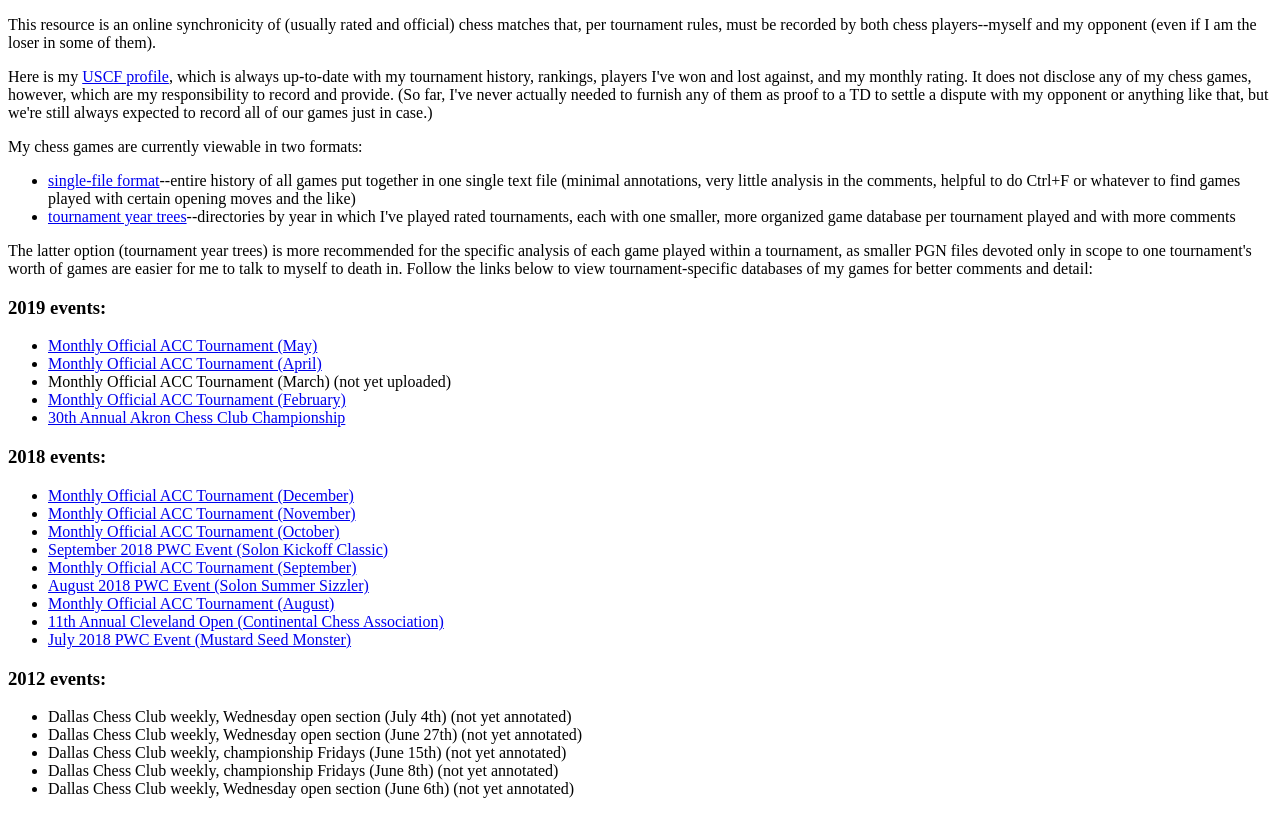
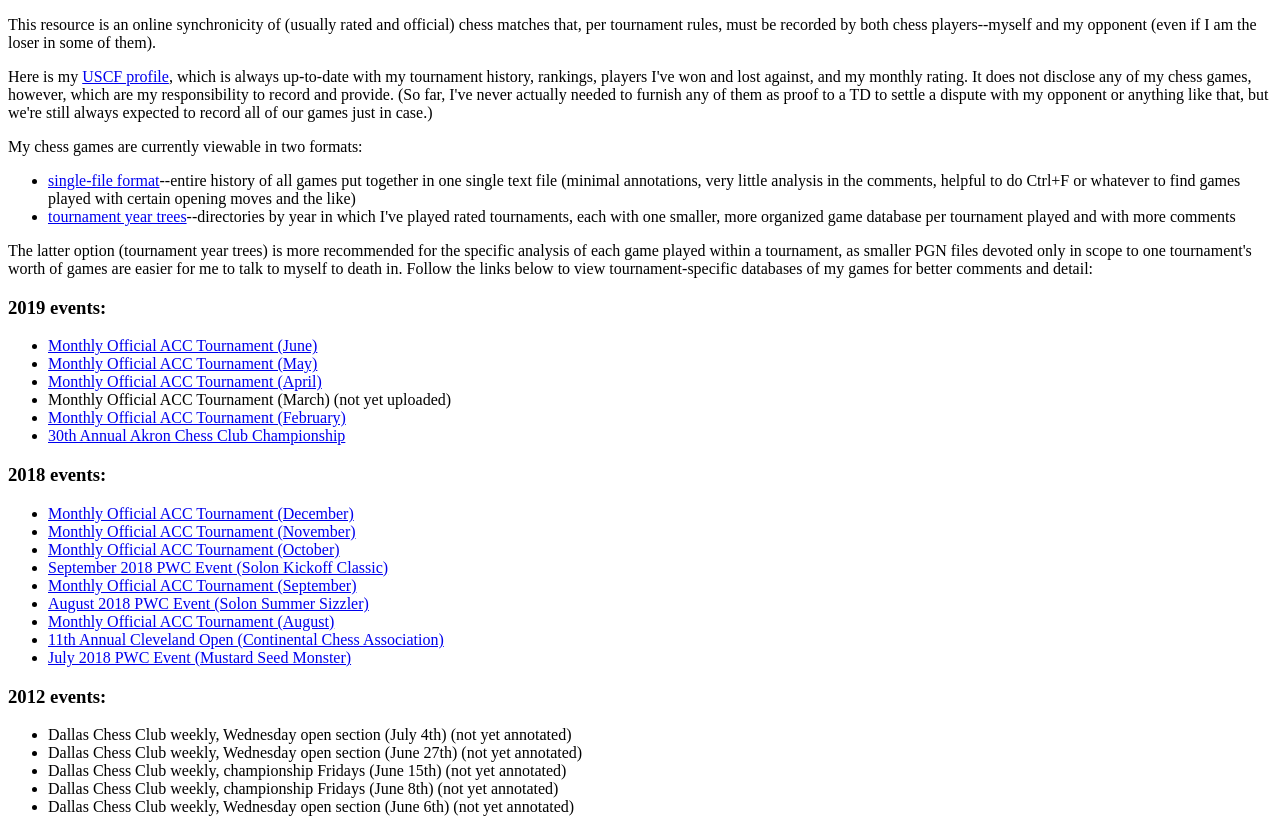
Before and after one commit to cxd4/uscf, a plain HTML site: page index.html in a window 1280 px wide. Shown: the top 819 px of the page. Drawn offline with Linux system fonts and the light colour scheme.

Commit message:
added June ACC event

```diff
--- a/index.html
+++ b/index.html
@@ -18,6 +18,7 @@
 <p>The latter option (tournament year trees) is more recommended for the specific analysis of each game played within a tournament, as smaller PGN files devoted only in scope to one tournament's worth of games are easier for me to talk to myself to death in.  Follow the links below to view tournament-specific databases of my games for better comments and detail:</p>
 <h3>2019 events:</h3>
 <ul>
+<li><a href="play.html?f=2019/0615-acc.pgn">Monthly Official ACC Tournament (June)</a></li>
 <li><a href="play.html?f=2019/0525-acc.pgn">Monthly Official ACC Tournament (May)</a></li>
 <li><a href="play.html?f=2019/0427-acc.pgn">Monthly Official ACC Tournament (April)</a></li>
 <li>Monthly Official ACC Tournament (March) (not yet uploaded)</li>
```
Also changed, not shown: 2 other files.
